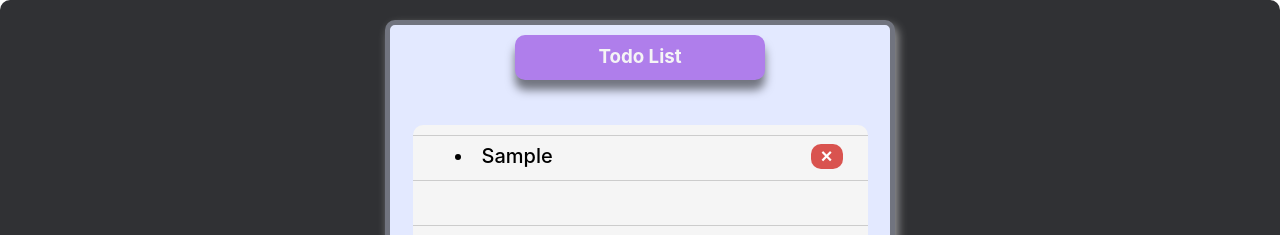
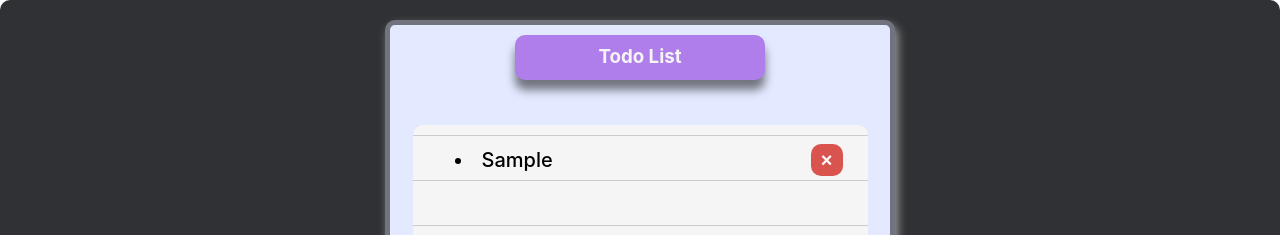
Before and after one commit to mikearcepascual/day11-todo-list, a React (Create React App) app: page / in a window 1280 px wide. Both pictures are taken after typing "Sample" into the empty fields and a click on the button "Add". Shown: the top 235 px of the page. Built offline with nearby package versions, Linux system fonts and the light colour scheme.

Commit message:
refactor: removed alert after deleting TodoItem and adjusted style of .todoItem.

```diff
--- a/src/App.css
+++ b/src/App.css
@@ -103,21 +103,22 @@ h3 {
   width: 400px;
   display: flex;
   justify-content: space-between;
+  align-items: baseline;
   padding: 7px;
   font-size: 20px;
   cursor: pointer;
   background-color: transparent;
   border: 2px solid transparent;
+  word-wrap:break-word;
 }
 
 .todoItem span {
   display: list-item;
   list-style-position: inside;
   padding-left: 12px;
-  width: 90%;
+  width: 85%;
   font-weight: 500;
 }
-
 .done {
   color: #ccc;
   text-decoration: line-through;
@@ -131,5 +132,6 @@ h3 {
   color: white;
   font-weight: bolder;
   width: 32px;
+  height:32px;
   cursor: pointer;
 }
--- a/src/components/TodoItem.js
+++ b/src/components/TodoItem.js
@@ -12,7 +12,6 @@ const TodoItem = (props) => {
     const deleteItem = () => {
         if (window.confirm("Are you sure you want to remove this item?")) {
             dispatch(deleteTodoItem(props.id));
-            window.alert("Todo Item removed successfully");
         }
         else {
             window.alert("Todo item remove failed")
```
